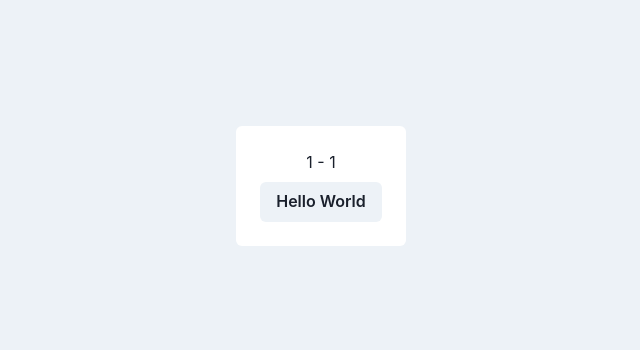
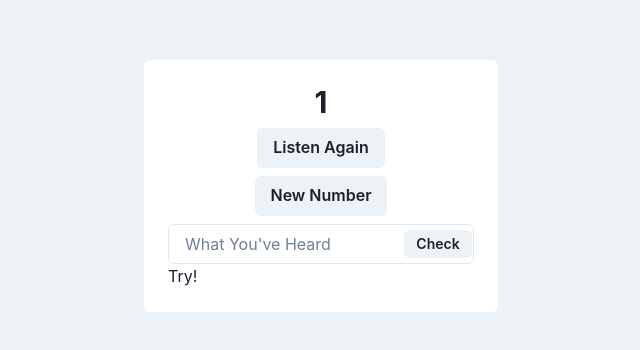
Before and after one commit to remarcable/foreign-numbers-gym, a Next.js app: page /1/1 in a window 1280 px wide. Shown: the part 214-564 px from the top of the page, without its empty margins (319-959 px from the left). Built offline with nearby package versions, Linux system fonts and the light colour scheme.

Commit message:
Check numbers

```diff
--- a/src/SelectParamsForm/index.tsx
+++ b/src/SelectParamsForm/index.tsx
@@ -42,7 +42,6 @@ const SelectParamsForm = () => {
     const fn = async () => {
       const voices = await getVoices();
       const locales = getSpeechSynthesisLocales(voices);
-      console.log(locales);
 
       setLocalesToState(locales);
     };
--- a/src/levels.ts
+++ b/src/levels.ts
@@ -5,18 +5,22 @@ import { DateTime } from "luxon";
 export const levels = [
   {
     name: "Easy",
+    inputType: "number",
     getNumber: () => random(0, 20),
   },
   {
     name: "Medium",
+    inputType: "number",
     getNumber: () => random(0, 100),
   },
   {
     name: "Hard",
+    inputType: "number",
     getNumber: () => random(0, 1000),
   },
   {
     name: "Dates",
+    inputType: "date",
     getNumber: (locale) => {
       // TODO: generate better dates (also BC, and for months with 31 days, etc)
       return DateTime.fromObject({
@@ -28,6 +32,7 @@ export const levels = [
   },
   {
     name: "Time",
+    inputType: "time",
     getNumber: (locale) => {
       return DateTime.fromObject({
         hour: random(0, 23),
--- a/src/pages/[locale]/[level].tsx
+++ b/src/pages/[locale]/[level].tsx
@@ -1,5 +1,7 @@
 import type { NextPage } from "next";
 import { useRouter } from "next/router";
+
+import { useFormik } from "formik";
 
 import {
   Box,
@@ -12,45 +14,84 @@ import {
   Heading,
   VStack,
   Select,
+  Text,
+  InputRightElement,
+  InputGroup,
 } from "@chakra-ui/react";
-import { useCallback } from "react";
-import { levels } from "../../levels";
-import { getVoices } from "../../util/getVoices";
+import { useCallback, useMemo, useState } from "react";
+import { levels } from "levels";
+import { pronounceText } from "util/pronounceText";
 
-const pronounce = async ({ text, locale }) => {
-  const synth = window.speechSynthesis;
-  const voices = await getVoices();
+const getNumber = ({ locale, level }) =>
+  levels
+    .find((l) => l.name.toLowerCase() === level?.toLowerCase())
+    ?.getNumber(locale);
 
-  const voiceForLocale = voices.find((voice) => voice.lang === locale);
-
-  const utterance = new SpeechSynthesisUtterance(text);
-  utterance.voice = voiceForLocale;
-
-  synth.speak(utterance);
-};
 const Home: NextPage = () => {
   const router = useRouter();
   const { locale, level } = router.query;
 
-  const pronounceNewNumber = useCallback(
-    () =>
-      pronounce({
-        text: levels
-          .find((l) => l.name.toLowerCase() === level.toLowerCase())
-          ?.getNumber(locale),
-        locale,
-      }),
-    [locale, level]
+  const [currentNumber, setCurrentNumber] = useState(null);
+  const [guessingResult, setGuessingResult] = useState(null);
+
+  const levelObject = useMemo(
+    () => levels.find((l) => l.name.toLowerCase() === level?.toLowerCase()),
+    [level]
   );
+
+  const formik = useFormik({
+    initialValues: {
+      guess: "",
+    },
+    onSubmit: ({ guess }) => {
+      setGuessingResult(guess === currentNumber);
+    },
+  });
+
+  const setNewNumber = useCallback(() => {
+    const newNumber = getNumber({ locale, level });
+
+    setCurrentNumber(newNumber);
+    setGuessingResult(null);
+    pronounceText({ text: newNumber, locale });
+  }, [setCurrentNumber, setGuessingResult, level, locale]);
+
+  const pronounceCurrentNumber = useCallback(() => {
+    pronounceText({ text: currentNumber, locale });
+  }, [currentNumber, locale]);
 
   return (
     <Flex bg="gray.100" align="center" justify="center" h="100vh" w="100vw">
       <Box bg="white" p={6} rounded="md">
         <VStack>
           <Box>
-            {locale} - {level}
+            <Heading size="lg">{locale}</Heading>
           </Box>
-          <Button onClick={pronounceNewNumber}>Hello World</Button>
+          <Button onClick={pronounceCurrentNumber}>Listen Again</Button>
+          <Button onClick={setNewNumber}>New Number</Button>
+          <form onSubmit={formik.handleSubmit}>
+            <InputGroup size="md">
+              <Input
+                placeholder="What You've Heard"
+                name="guess"
+                type={levelObject?.inputType}
+                onChange={formik.handleChange}
+                value={formik.values.guess}
+              />
+              <InputRightElement width="4.5rem">
+                <Button h="1.75rem" size="sm" type="submit">
+                  Check
+                </Button>
+              </InputRightElement>
+            </InputGroup>
+            <Text>
+              {guessingResult
+                ? "Correct"
+                : guessingResult !== null
+                ? "Incorrect"
+                : "Try!"}
+            </Text>
+          </form>
         </VStack>
       </Box>
     </Flex>
--- /dev/null
+++ b/src/util/pronounceText.ts
@@ -0,0 +1,19 @@
+import { getVoices } from "./getVoices";
+
+export const pronounceText = async ({
+  text,
+  locale,
+}: {
+  text: string;
+  locale: string;
+}) => {
+  const synth = window.speechSynthesis;
+  const voices = await getVoices();
+
+  const voiceForLocale = voices.find((voice) => voice.lang === locale);
+
+  const utterance = new SpeechSynthesisUtterance(text);
+  utterance.voice = voiceForLocale;
+
+  synth.speak(utterance);
+};
--- a/tsconfig.json
+++ b/tsconfig.json
@@ -13,7 +13,8 @@
     "resolveJsonModule": true,
     "isolatedModules": true,
     "jsx": "preserve",
-    "incremental": true
+    "incremental": true,
+    "baseUrl": "src"
   },
   "include": ["next-env.d.ts", "**/*.ts", "**/*.tsx"],
   "exclude": ["node_modules"]
```
